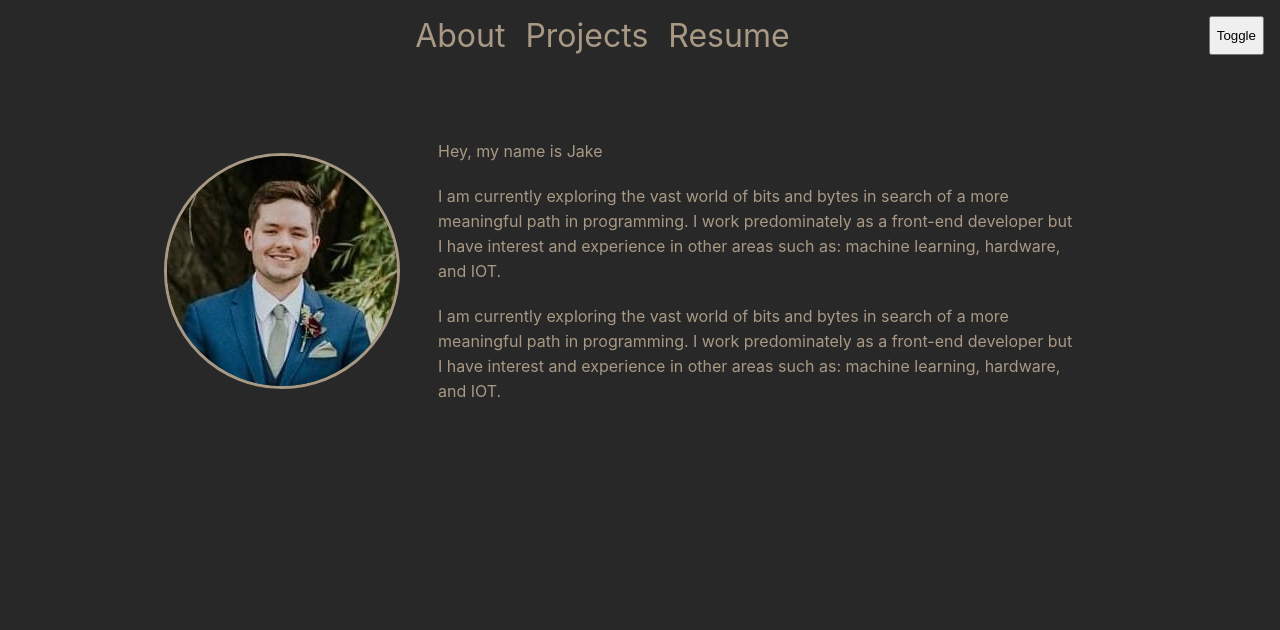
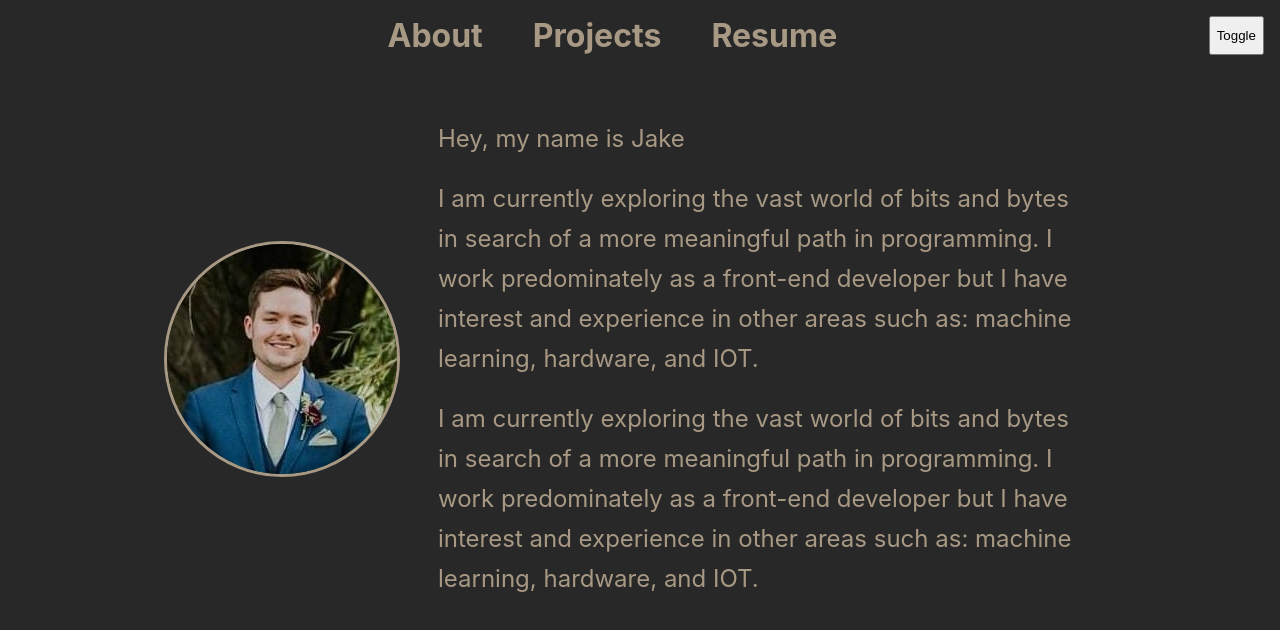
Before and after one commit to Jakeamorr/my-site, a React (Create React App) app: page / in a window 1280 px wide. Shown: the top 630 px of the page. Built offline with nearby package versions, Linux system fonts and the light colour scheme.

Commit message:
add styling for light/dark mode profile pic

```diff
--- a/src/components/Header.module.css
+++ b/src/components/Header.module.css
@@ -11,9 +11,10 @@
 
 .navbarLink {
   font-size: 2rem;
+  font-weight: bold;
   border-radius: 5px;
   text-decoration: none;
-  margin-right: 20px;
+  margin: 0px 25px;
 }
 
 .navbarLink:hover {
--- a/src/pages/Home.js
+++ b/src/pages/Home.js
@@ -1,11 +1,20 @@
+import { useContext } from "react";
 import image from "../images/profile_pic.jpg";
 import styleSheet from "./Home.module.css";
+import { ThemeContext } from "../contexts/themeContext";
 
 export default function Home() {
+  const theme = useContext(ThemeContext);
+  const getImageStyle = () => {
+    return theme === "light"
+      ? styleSheet.profilePic__light
+      : styleSheet.profilePic__dark;
+  };
+
   return (
     <div className={styleSheet.container}>
       <div className={styleSheet.home}>
-        <img src={image} alt="Me" className={styleSheet.profilePic} />
+        <img src={image} alt="Me" className={getImageStyle()} />
         <div className={styleSheet.aboutMe}>
           <p>Hey, my name is Jake</p>
           <p>
--- a/src/pages/Home.module.css
+++ b/src/pages/Home.module.css
@@ -3,14 +3,25 @@
   flex-direction: column;
   justify-content: center;
   align-items: center;
-  min-height: 50%;
+  min-height: 60%;
 }
 
 .profilePic {
-  border: 3px solid #a89984;
+  border-width: 3px;
+  border-style: solid;
   border-radius: 50%;
   max-width: 100%;
   max-height: 300px;
+}
+
+.profilePic__dark {
+  composes: profilePic;
+  border-color: var(--fg_dark);
+}
+
+.profilePic__light {
+  composes: profilePic;
+  border-color: var(--fg_light);
 }
 
 .aboutMe {
@@ -18,7 +29,8 @@
   flex-direction: column;
   align-items: flex-start;
   text-align: left;
-  line-height: 25px;
+  font-size: 1.5rem;
+  line-height: 40px;
   padding: 3%;
 }
 
```
